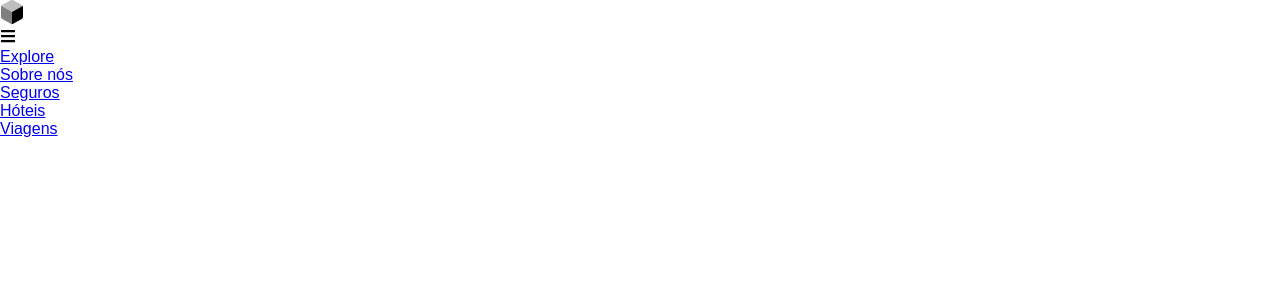
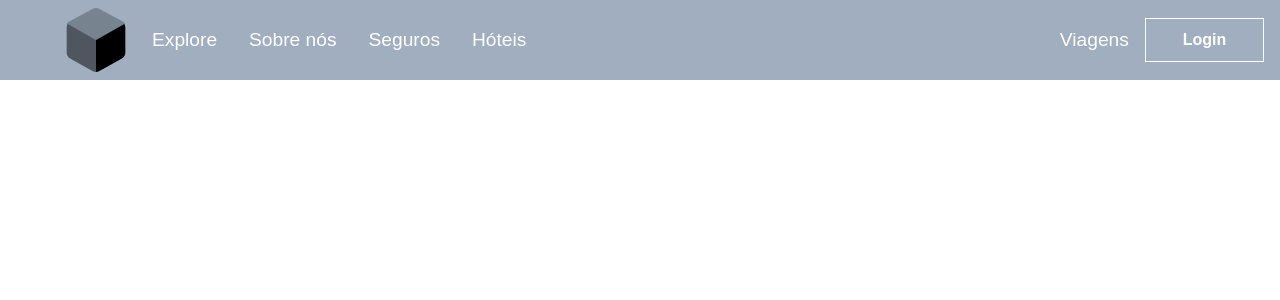
Before and after one commit to codder404/atados-test, a React (Create React App) app: page / in a window 1280 px wide. Shown: the top 300 px of the page. Built offline with nearby package versions, Linux system fonts and the light colour scheme.

Commit message:
This commit update navbar

```diff
--- a/src/components/Navbar/index.js
+++ b/src/components/Navbar/index.js
@@ -6,9 +6,9 @@ import logo from '../../assets/icons/Logo.svg';
 import * as S from './styles';
 
 function Navbar() {
-  const [open, setOpen] = useState(false);
+  const [click, setClick] = useState(false);
 
-  const handleClick = () => setOpen(!open);
+  const handleClick = () => setClick(!click);
 
   return (
     <S.Navbar>
@@ -17,23 +17,26 @@ function Navbar() {
           <S.LogoImg src={logo} alt="Atatos" />
         </S.NavbarLogo>
         <S.MobileIcon onClick={handleClick}>
-          {open ? <FaIcon.FaTimes /> : <FaIcon.FaBars />}
+          {click ? <FaIcon.FaTimes /> : <FaIcon.FaBars />}
         </S.MobileIcon>
-        <S.NavbarMenu>
+        <S.NavbarMenu onClick={handleClick} click={click}>
           <S.NavbarItems>
             <S.NavbarLink href="/">Explore</S.NavbarLink>
           </S.NavbarItems>
-           <S.NavbarItems>
+          <S.NavbarItems>
             <S.NavbarLink href="/">Sobre nós</S.NavbarLink>
           </S.NavbarItems>
-           <S.NavbarItems>
+          <S.NavbarItems>
             <S.NavbarLink href="/">Seguros</S.NavbarLink>
           </S.NavbarItems>
            <S.NavbarItems>
             <S.NavbarLink href="/">Hóteis</S.NavbarLink>
           </S.NavbarItems>
-           <S.NavbarItems>
+          <S.NavbarItems>
             <S.NavbarLink href="/">Viagens</S.NavbarLink>
+          </S.NavbarItems>
+          <S.NavbarItems>
+            <S.NavbarLink href="/">Login</S.NavbarLink>
           </S.NavbarItems>
         </S.NavbarMenu>
       </S.NavbarContainer>
--- a/src/components/Navbar/styles.js
+++ b/src/components/Navbar/styles.js
@@ -1,19 +1,135 @@
 import styled from 'styled-components';
+import { Container } from '../../GlobalStyles';
+
 
 export const Navbar = styled.nav`
-
+  background-image: linear-gradient(#A0AEC0 100%, #718096 100%);
+  display: flex;
+  align-items: center;
+  justify-content: center;
+  height: 80px;
+  font-size: 1.2rem;
+  position: sticky;
+  z-index: 999;
 `;
 
-export const NavbarContainer = styled.div``;
+export const NavbarContainer = styled.div`
+  display: flex;
+  justify-content: space-between;
+  height: 80px;
+  flex-grow: 1;
 
-export const NavbarLogo = styled.div``;
+  ${Container}
+`;
 
-export const LogoImg = styled.img``;
+export const NavbarLogo = styled.div`
+  display: flex;
+  align-items: center;
+  justify-self: flex-start;
+  margin-left: 4rem;
+  cursor: pointer;
+`;
 
-export const MobileIcon = styled.div``;
+export const LogoImg = styled.img`
+  margin-right: 0.5rem;
+  width: 4rem;
 
-export const NavbarMenu = styled.ul``;
+  @media (max-width: 960px) {
+    margin-right: -10.5rem;
+  }
+`;
 
-export const NavbarItems = styled.li``;
+export const MobileIcon = styled.div`
+  display: none;
+  color: #fff;
 
-export const NavbarLink = styled.a``;
+  @media (max-width: 960px) {
+    display: block;
+    position: absolute;
+    top: 0;
+    right: 0;
+    transform: translate(-100%, 60%);
+    font-size: 1.8rem;
+    cursor: pointer;
+  }
+`;
+
+export const NavbarMenu = styled.ul`
+  display: flex;
+  align-items: center;
+  justify-content: center;
+  flex-grow: 1;
+  list-style: none;
+
+  @media (max-width: 960px) {
+    display: flex;
+    flex-direction: column;
+    width: 100%;
+    height: 90vh;
+    position: absolute;
+    top: 80px;
+    left: ${({click}) => (click ? 0 : '-100%')};
+    opacity: 1;
+    transition: all 0.5s ease;
+    background-image: linear-gradient(#A0AEC0 100%, #718096 100%);
+  }
+`;
+
+export const NavbarItems = styled.li`
+  height: 20px;
+  &:nth-of-type(5) {
+   margin-left: auto;
+  }
+
+  &:nth-of-type(6) {
+    padding: 1.3rem;
+    margin-right: 1rem;
+    font-size: 1rem;
+    font-weight: bold;
+    background: transparent;
+    display: flex;
+    align-items: center;
+    border: 1px solid #fff;
+
+    &:hover {
+      filter: brightness(90%);
+    }
+  }
+
+  @media (max-width: 960px) {
+    margin-top: 1rem;
+
+   &:nth-of-type(5) {
+     margin-left: 0;
+   }
+
+   &:nth-of-type(6) {
+      padding: 0px;
+      margin-right: 0px;
+      font-size: 1rem;
+      font-weight: normal;
+      background: none;
+      display: block;
+
+      &:hover {
+        filter: brightness(90%);
+      }
+   }
+  }
+`;
+
+export const NavbarLink = styled.a`
+  color: #fff;
+  display: flex;
+  align-items: center;
+  padding: 0.5rem 1rem;
+  text-decoration: none;
+  height: 100%;
+
+  @media (max-width: 960px) {
+    text-align: center;
+    padding: 2rem;
+    height: 100%;
+    display: table;
+  }
+`;
```
